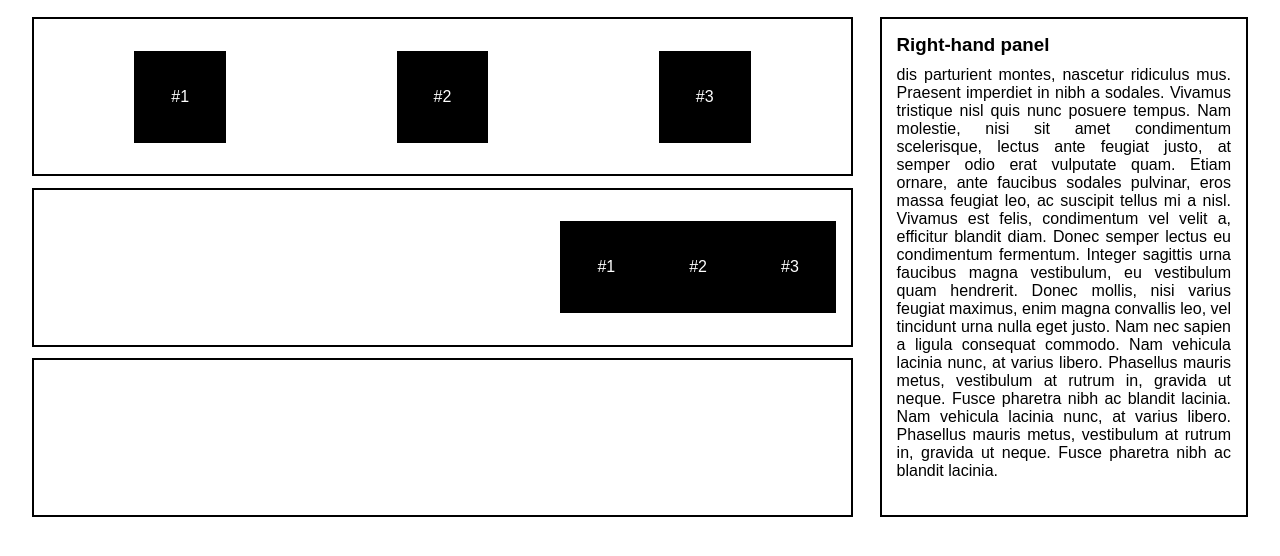
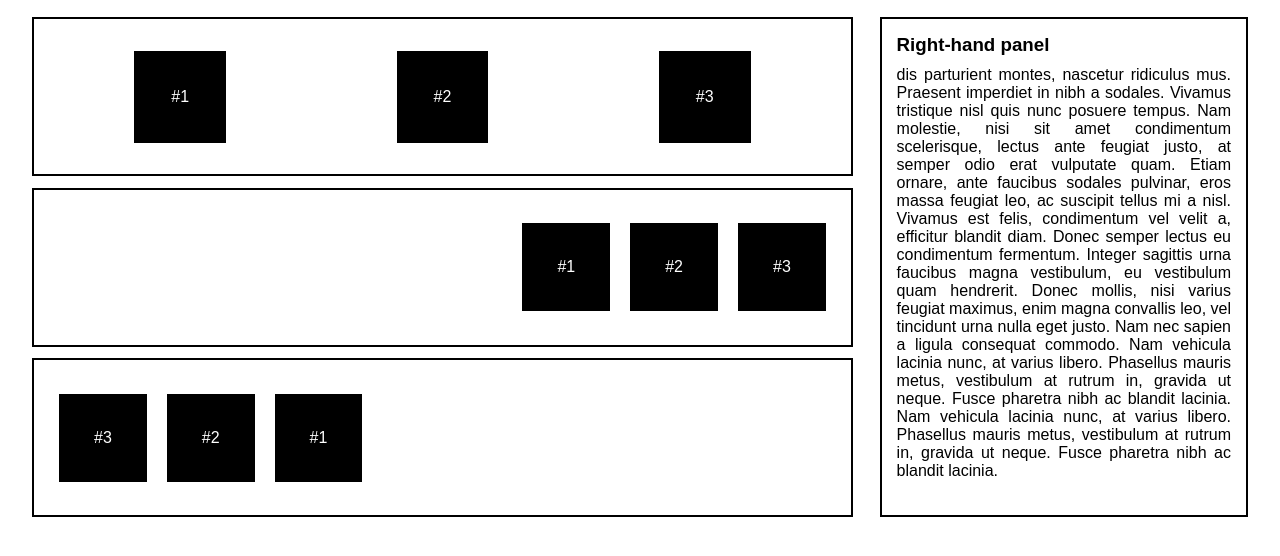
Before and after one commit to Shimolyuk/flexbox-challenge2, a plain HTML site: page index.html in a window 1280 px wide. Shown: the part 58-614 px from the top of the page. Drawn offline with Linux system fonts and the light colour scheme.

Commit message:
Initial commit

```diff
--- a/index.html
+++ b/index.html
@@ -36,13 +36,13 @@
                     <div id="middle-2">#2</div>
                     <div id="middle-3">#3</div>
                 </div>
-
-
-
-
             </div>
             <div class="card">
-
+                <div class="bottom-box">
+                    <div id="bottom-1">#1</div>
+                    <div id="bottom-2">#2</div>
+                    <div id="bottom-3">#3</div>
+                </div>
             </div>
         </div>
         <div id="right-panel">
--- a/style.css
+++ b/style.css
@@ -115,7 +115,7 @@ main {
 #middle-1 {
   background-color: black;
   color: white;
-  border: solid black 2px;
+  border: solid white 10px;
   height: 25%;
   padding: 35px;
 }
@@ -123,7 +123,7 @@ main {
 #middle-2 {
   background-color: black;
   color: white;
-  border: solid black 2px;
+  border: solid white 10px;
   height: 25%;
   padding: 35px;
 }
@@ -131,15 +131,41 @@ main {
 #middle-3 {
   background-color: black;
   color: white;
-  border: solid black 2px;
+  border: solid white 10px;
   height: 25%;
   padding: 35px;
 }
 
+.bottom-box{
+  width: 100%;
+  display: flex;
+  flex-direction: row-reverse;
+  justify-content: flex-end;
+}
 
+#bottom-1 {
+  background-color: black;
+  color: white;
+  border: solid white 10px;
+  height: 25%;
+  padding: 35px;
+}
 
+#bottom-2 {
+  background-color: black;
+  color: white;
+  border: solid white 10px;
+  height: 25%;
+  padding: 35px;
+}
 
-
+#bottom-3 {
+  background-color: black;
+  color: white;
+  border: solid white 10px;
+  height: 25%;
+  padding: 35px;
+}
 
 
 
```
